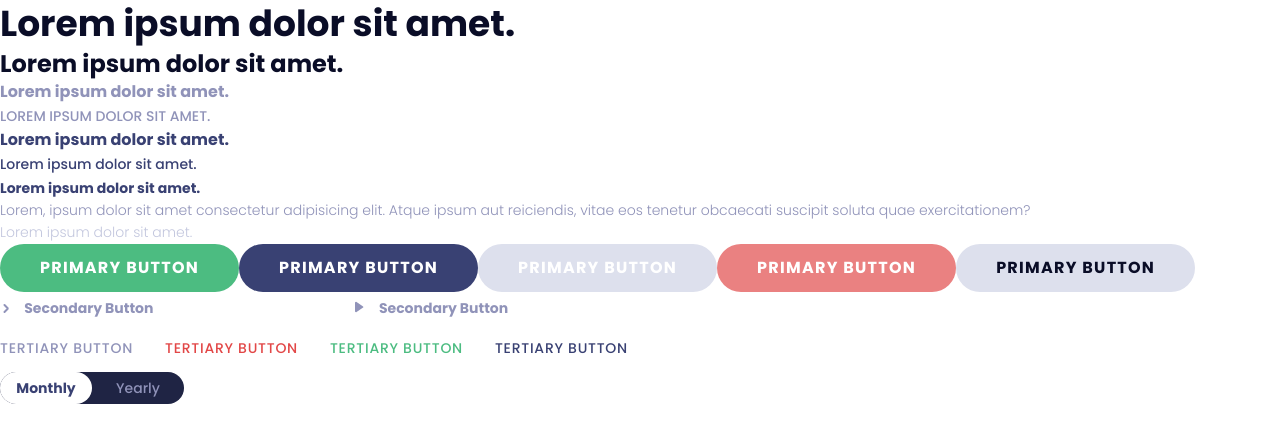
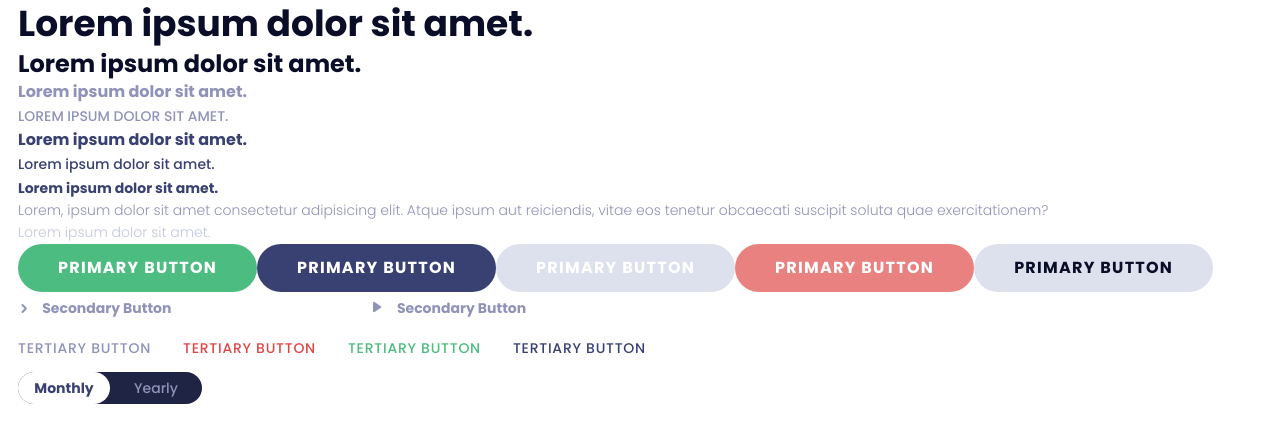
Before and after one commit to Vavara89/Real-World-Textures-Nuxt, a Nuxt app: page /style-guide in a window 1280 px wide. Shown: the top 442 px of the page. Built offline with nearby package versions, Linux system fonts and the light colour scheme.

Commit message:
Feat: Add container component

```diff
--- /dev/null
+++ b/assets/scss/components/_container.scss
@@ -0,0 +1,10 @@
+.container {
+  width: 100%;
+  max-width: 148rem;
+  margin: 0 auto;
+  padding: 0 1.8rem;
+
+  &--content {
+    max-width: 125.6rem;
+  }
+}
--- a/assets/scss/main.scss
+++ b/assets/scss/main.scss
@@ -16,5 +16,6 @@
 @import "base/typography";
 
 // Components
+@import "components/container";
 @import "components/buttons";
 @import "components/toggle";
--- a/pages/style-guide/index.vue
+++ b/pages/style-guide/index.vue
@@ -1,5 +1,5 @@
 <template>
-    <div>
+    <div class="container">
         <div>
             <h1 class="h1">Lorem ipsum dolor sit amet.</h1>
             <h2 class="h2">Lorem ipsum dolor sit amet.</h2>
```
